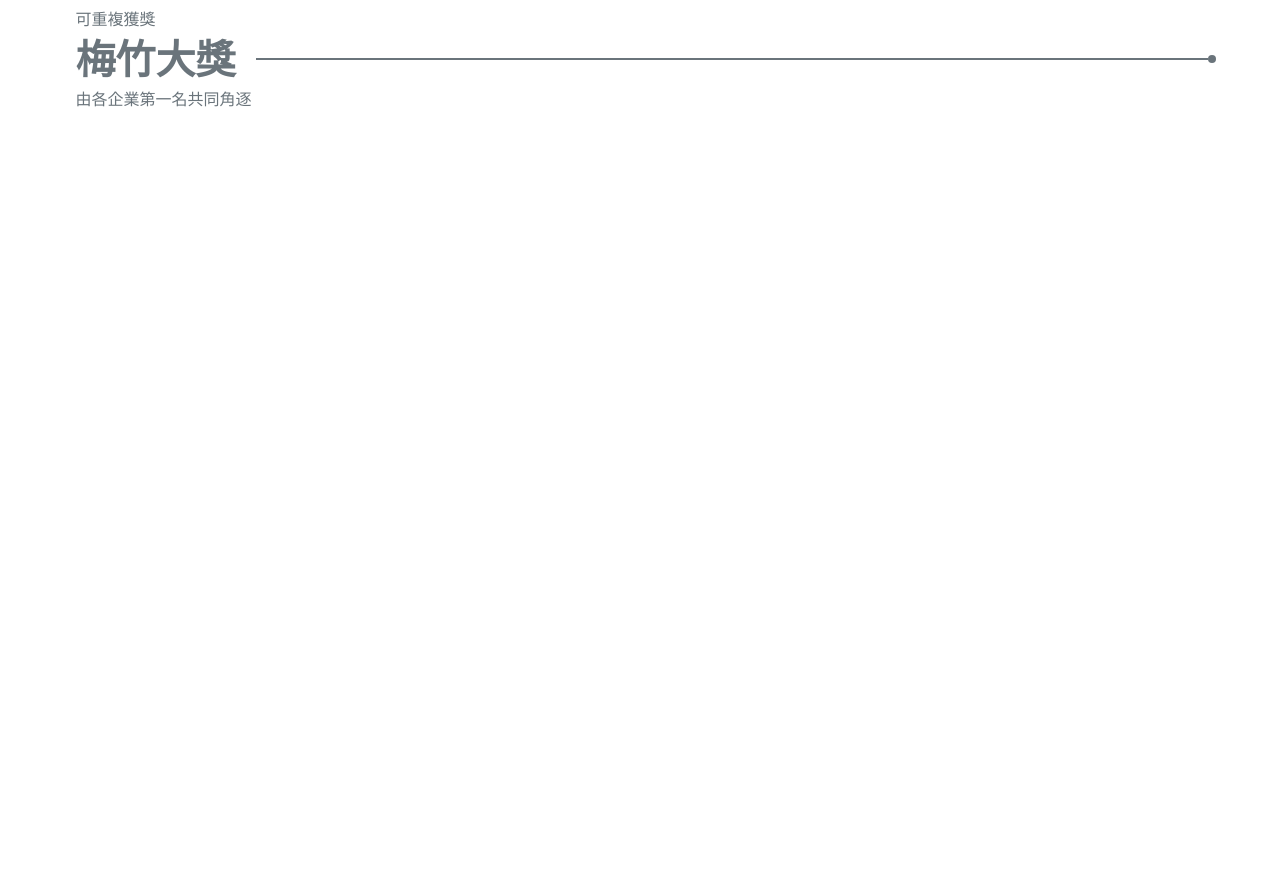
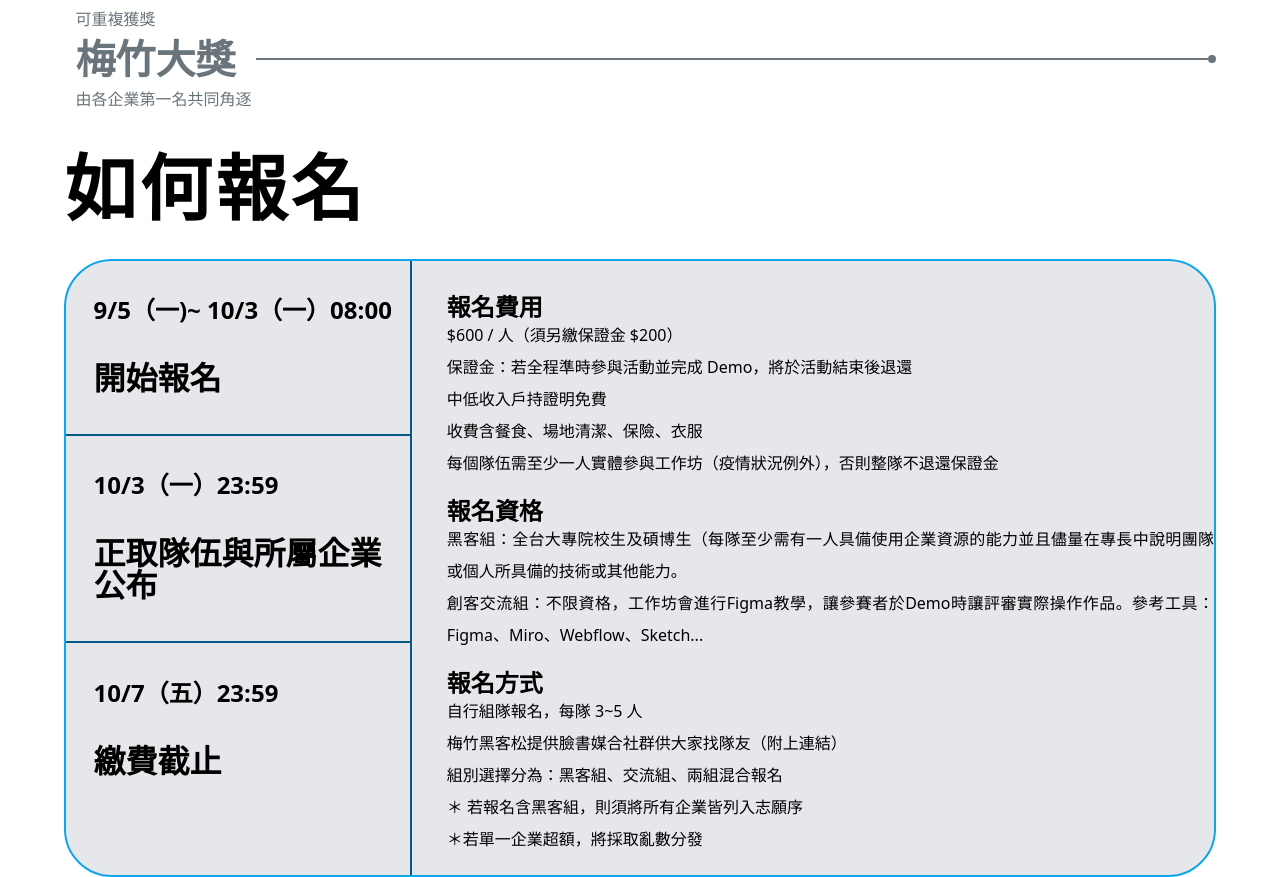
Before and after one commit to Official-Meichu-Hackathon/2023-singup, a Next.js app: page / in a window 1280 px wide. Shown: the part 349-1226 px from the top of the page. Before the commit the page ends 800 px from the top, so only its background shows below. Built offline with nearby package versions, Linux system fonts and the light colour scheme.

Commit message:
feat: finish-v1

```diff
--- a/app/page.jsx
+++ b/app/page.jsx
@@ -1,4 +1,5 @@
 import Award from "@components/Award"
+import Sign_in from "@components/Sign-in"
 
 const Home = () =>{
     return(
@@ -6,6 +7,7 @@ const Home = () =>{
             <div>page
             </div>
             <Award/>
+            <Sign_in/>
         </>
     )
 }
--- /dev/null
+++ b/components/Sign-in.jsx
@@ -0,0 +1,55 @@
+"use client"
+import "@styles/globals.css"
+
+
+const Sign_in = () =>{
+
+    return(
+        <>
+        <div className ='mx-[5%]'>
+            <h1>如何報名</h1>
+            <div className = 'w-full h-fit bg-gray-200 rounded-[3rem] flex border-2 border-sky-500'>
+                <div className="w-[30%] ">
+                    <div className = 'pl-[8%] pt-[5%] '>
+                        <h5 className = 'py-5'> 9/5（一)~ 10/3（一）08:00</h5>
+                        <h4 className = 'py-5 pb-10'>開始報名</h4>
+                    </div>
+                    <div className = 'pl-[8%] pt-[5%] border-y-2 border-sky-800 '>
+                        <h5 className = 'py-5'> 10/3（一）23:59</h5>
+                        <h4 className = 'py-5 pb-10'>正取隊伍與所屬企業公布</h4>
+                    </div>
+                    <div className = 'pl-[8%] pt-[5%] '>
+                        <h5 className = 'py-5'> 10/7（五）23:59</h5>
+                        <h4 className = 'py-5 pb-10'>繳費截止</h4>
+                    </div>
+                </div>
+                <div className = 'w-[70%] border-l-2 border-sky-800 pl-[3%] pt-[3%]'>
+                    <div className = 'mb-5'>
+                        <h5>報名費用  </h5>
+                        <p>$600 / 人（須另繳保證金 $200）</p>
+                        <p>保證金：若全程準時參與活動並完成 Demo，將於活動結束後退還</p>
+                        <p>中低收入戶持證明免費</p>
+                        <p>收費含餐食、場地清潔、保險、衣服</p>
+                        <p>每個隊伍需至少一人實體參與工作坊（疫情狀況例外），否則整隊不退還保證金</p>
+                    </div>
+                    <div className = 'mb-5'>
+                        <h5>報名資格</h5>
+                        <p>黑客組：全台大專院校生及碩博生（每隊至少需有一人具備使用企業資源的能力並且儘量在專長中說明團隊或個人所具備的技術或其他能力。 </p>
+                        <p>創客交流組：不限資格，工作坊會進行Figma教學，讓參賽者於Demo時讓評審實際操作作品。參考工具：Figma、Miro、Webflow、Sketch...</p>
+                    </div>
+                    <div className="mb-5">
+                        <h5>報名方式</h5>
+                        <p>自行組隊報名，每隊 3~5 人</p>
+                        <p>梅竹黑客松提供臉書媒合社群供大家找隊友（附上連結）</p>
+                        <p>組別選擇分為：黑客組、交流組、兩組混合報名</p>
+                        <p>＊ 若報名含黑客組，則須將所有企業皆列入志願序</p>
+                        <p>＊若單一企業超額，將採取亂數分發</p>
+                    </div>
+                </div>
+
+            </div>
+        </div>
+        </>
+    );
+};
+export default Sign_in;
```
